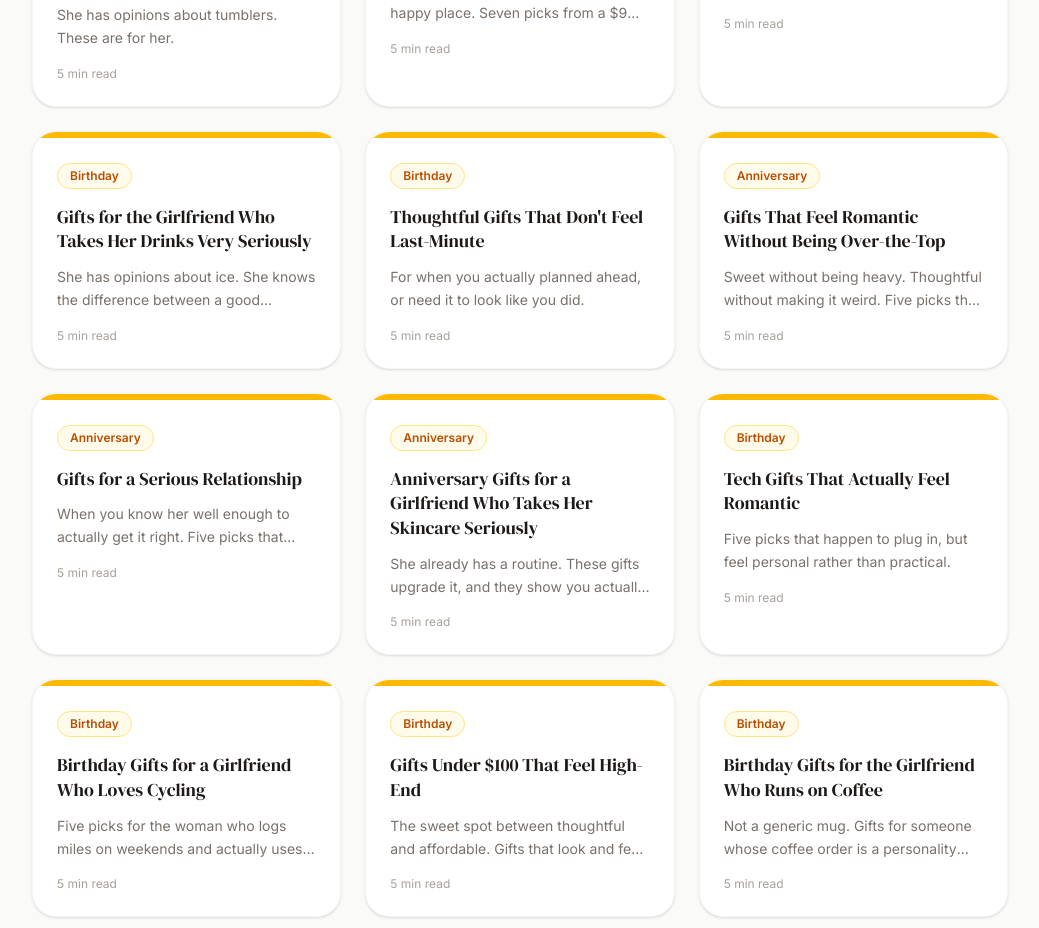
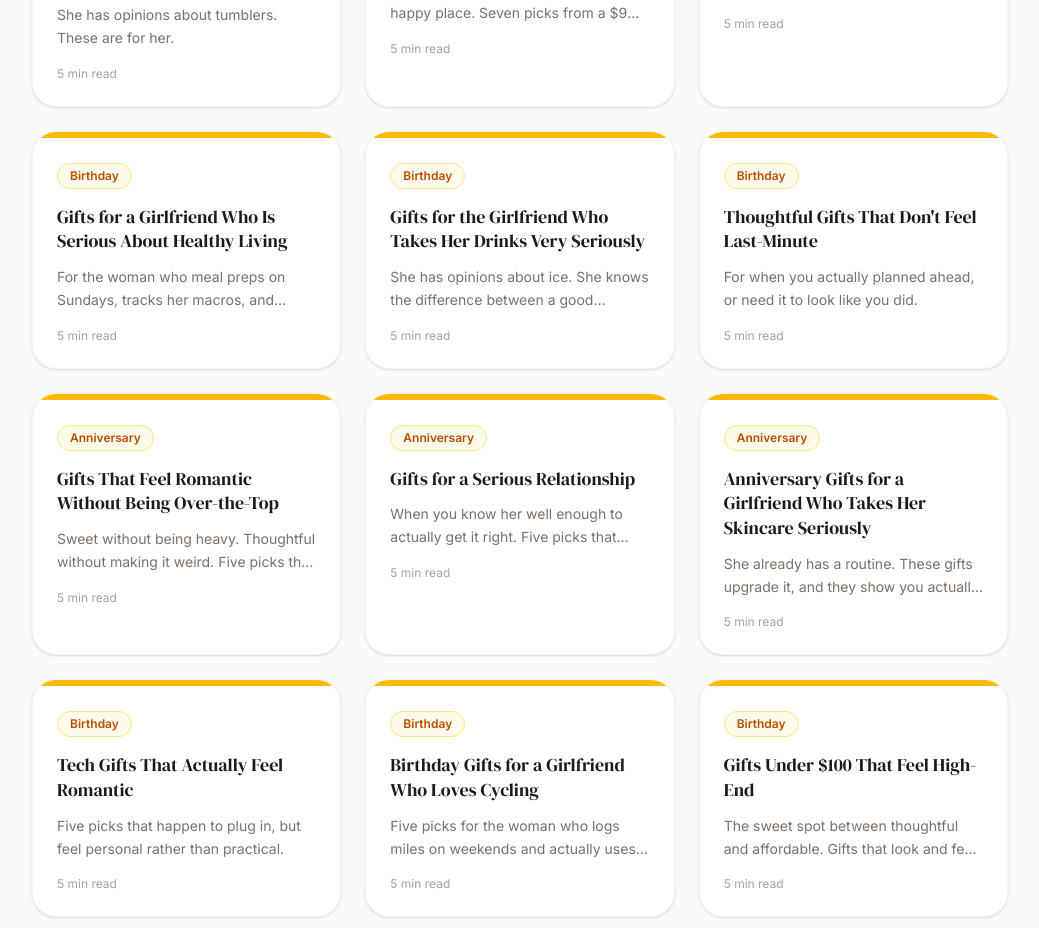
Before and after one commit to CAMGREEN637/gift-ai-frontend, a Next.js app: page /blog in a window 1280 px wide. Shown: the part 1462-2390 px from the top of the page, without its empty margins (120-1159 px from the left). Built offline with nearby package versions, Linux system fonts and the light colour scheme; no server answers.

Commit message:
healthy living

```diff
--- a/content/articles.ts
+++ b/content/articles.ts
@@ -4325,6 +4325,89 @@ export const SAMPLE_ARTICLES: GiftArticle[] = [
       { type: "cta" }
     ]
   },
+// ============================================================================
+  // GIFTS — HEALTHY LIVING / WELLNESS / HEALTHY EATING
+  // ============================================================================
+  {
+    slug: "gifts-for-girlfriend-who-loves-healthy-eating",
+    title: "Gifts for a Girlfriend Who Is Serious About Healthy Living",
+    excerpt: "For the woman who meal preps on Sundays, tracks her macros, and knows exactly what goes into her smoothie.",
+    occasion: "birthday",
+    interests: ["fitness", "wellness", "cooking", "gardening"],
+    readTime: "5 min read",
+    publishedAt: "2026-05-24",
+    relatedArticles: [
+      "birthday-gifts-fitness",
+      "birthday-gifts-running",
+      "gifts-for-girlfriend-who-is-a-workaholic",
+      "birthday-gifts-wellness"
+    ],
+    sections: [
+      {
+        type: "text",
+        heading: "Healthy eating is a practice, not a phase",
+        body: "For a girlfriend who genuinely cares about what she eats and how she fuels herself, this is not a January resolution, it is a lifestyle. She reads ingredient labels, she grows her own herbs when she can, she knows the difference between a genuinely good protein smoothie and one that is mostly sugar in a different format. The best gifts for this person are the ones that support the practice she has already built, not ones that imply she should start one."
+      },
+      {
+        type: "text",
+        heading: "What works across every budget",
+        body: "The six picks below run from $28 to $499, and each one serves a different part of the healthy living picture: tracking what she eats and drinks, growing what she uses in her kitchen, making her workouts more effective, and monitoring the recovery and sleep that make everything else actually work. None of them are gimmicks and none of them require her to change anything about what she already does."
+      },
+      {
+        type: "picks",
+        gifts: [
+          {
+            name: "Recipe Journal with Gold Pen",
+            price: "$28.00",
+            reason: "A hardcover recipe journal with 240 pages and a gold pen, designed for someone who creates and refines their own recipes rather than just following them. For a girlfriend who experiments with healthy cooking, this is the place to capture what actually worked: the macros she has dialled in, the smoothie ratios she has perfected, the meals she wants to make again. It is a small gift that acknowledges her cooking as a practice worth documenting.",
+            url: "https://www.amazon.com/dp/B0FXSJL511?tag=cbggiftapp637-20",
+            image_url: "https://m.media-amazon.com/images/I/81q1dU0MPTL._AC_SY300_SX300_QL70_FMwebp_.jpg"
+          },
+          {
+            name: "BOOST Smart Water Bottle 32oz",
+            price: "$46.00",
+            reason: "An insulated stainless steel bottle with time markers and hydration reminders that track daily intake against a goal. For someone who cares about nutrition, hydration is rarely an afterthought, and this is the bottle that makes staying on top of it passive rather than deliberate. The smart tracking works alongside everything else she already does, which is the right kind of gift for someone who does not need convincing to care about their health.",
+            url: "https://www.amazon.com/Reminder-BPA-Free-Stainless-Insulated-Tracker/dp/B0D479ZB2L?crid=2ADBEYGJS8OO6&dib=eyJ2IjoiMSJ9.NcnSz236mSprkeX4A2qXy4mK-hS6mdHPWsjmlPc9QPq7qysOzmy2Ava-HoXBRhLFIGkuRoiSx7wo-89VTErp-U9gf8nwYq4jFesY9FvUQHt6N5yIp8d7q7FCO2AJGiY7vShN4ZKejnmq0bkIAvJkyLqjsYgXMNlJ7zp78zVOcTDfQcFPvJFFVLxIH0wlb3LRRBhbVmyS2W01V71SGLo4PGOO7PY_30B-Iafzu6_kPC3j9GRbO4-508Q196iIgmFdblaDGdQYRYKxIYsS3Sx9S5Pb6vLkPKNZCDeW46hKEcE.yi_sBYcR-NsCF1PDFKvLhY6mMDJ-7UAJ-aPMcaMVNoM&dib_tag=se&keywords=smart%2Bwater%2Bbottle&qid=1776010057&sprefix=smart%2Bwater%2Bbottle%2Caps%2C327&sr=8-7&th=1&linkCode=ll2&tag=cbggiftapp637-20&linkId=14aae9ebd86d64f726c2df4bec4a6e7d&language=en_US&ref_=as_li_ss_tl",
+            image_url: "https://m.media-amazon.com/images/I/61j0emHta6L._AC_SY300_SX300_QL70_FMwebp_.jpg"
+          },
+          {
+            name: "Bala Bangles Adjustable Wrist & Ankle Weights",
+            price: "$55.00",
+            reason: "Weighted bangles that add constant low-level resistance to any movement, from a walk to a yoga session to tidying the kitchen. Bala is one of the few fitness accessories that looks like it belongs on a nightstand rather than in a gym bag, which is part of why it has become a cult product among women who take wellness seriously. For a girlfriend who is already active and wants to upgrade the intensity of what she already does rather than adding a whole new workout, these are the gift that makes every hour count a little more.",
+            url: "https://www.amazon.com/dp/B0BQCJRL6Q?_encoding=UTF8&th=1&linkCode=ll2&tag=cbggiftapp637-20&linkId=c3ea6a28710d170f2c7e0b1d28359b92&language=en_US&ref_=as_li_ss_tl",
+            image_url: "https://m.media-amazon.com/images/I/61yHjkXkINL._AC_SY300_SX300_QL70_FMwebp_.jpg"
+          },
+          {
+            name: "17-Pod Hydroponics Growing System",
+            price: "$109.00",
+            reason: "A countertop hydroponic garden with LED grow lights and space for 17 plants: herbs, greens, cherry tomatoes, or whatever she wants to grow year-round without a garden. For a girlfriend who prioritizes fresh ingredients and knows exactly where her food comes from, growing her own is the logical extension of how she already eats. The system handles the watering and lighting automatically, which means the only thing she needs to do is harvest.",
+            url: "https://www.amazon.com/dp/B0CQN9Z2WD?tag=cbggiftapp637-20",
+            image_url: "https://m.media-amazon.com/images/I/818unoUl7-L._AC_SY300_SX300_QL70_FMwebp_.jpg"
+          },
+          {
+            name: "Garmin Venu Sq Smartwatch",
+            price: "$119.99",
+            reason: "A Garmin GPS smartwatch with built-in health tracking for heart rate, sleep, stress, hydration, and calorie burn, in a slim, lightweight design that works as an everyday watch as much as a fitness device. For a girlfriend who approaches her health with data rather than guesswork, this is the tool that consolidates everything she is already tracking into a single, accurate source. Garmin is the brand that health-serious people actually use, and the Venu Sq specifically is the version that does not look like gym equipment.",
+            url: "https://www.amazon.com/dp/B095J8MDX1?tag=cbggiftapp637-20",
+            image_url: "https://m.media-amazon.com/images/I/71dxG5vHYcL._AC_UY218_.jpg"
+          },
+          {
+            name: "Rose Gold Oura Ring",
+            price: "$499.00",
+            reason: "The Oura Ring is a sleek wearable that tracks sleep quality, heart rate variability, body temperature, and recovery scores through an app that learns her patterns over time. For someone who understands that nutrition and exercise are only as effective as the recovery that supports them, the Oura closes the loop on the part of health that most trackers do poorly. It also looks like jewelry rather than a fitness device, which for a girlfriend who cares about how she presents matters. Only give this if she has mentioned wanting one or follows health content closely enough to know what it is.",
+            url: "https://www.amazon.com/Oura-Ring-Tracking-Wearable-Fitness/dp/B0D9WV3474?crid=1SF6Z7F9VRB46&dib=eyJ2IjoiMSJ9.IzR6mfi0tEmvMVGOTQpLj0AKbm96ymX28ha5429xXCJwa2zoLYJolC5su-0p8OebQs35hNsR-K8Cp7d9aWLh1l_5ZYDq27fOM3fpmRcEOf1_aRzgqtB_GCYzCZdjq6eujSIgGqaYDVFrfp1qsYAE3LAxabmfjKpkrTkvFQO-BCo5CecCI8A8uxb4lgzvkIxNn6xAhL_5jq5yYCstRkH_mK2VHv98Q7o7FiFH9oIkCyE.jkKLgUH4BjH_jDLkzb-EVEjSSQ4ZWZWByiENll3Qyko&dib_tag=se&keywords=Oura%2BRing%2Bgen%2B3&qid=1773371204&sbo=RZvfv%2F%2FHxDF%2BO5021pAnSA%3D%3D&sprefix=oura%2Bring%2Bgen%2B3%2B%2Caps%2C232&sr=8-1&th=1&linkCode=ll2&tag=cbggiftapp637-20&linkId=7fefc7c69fb1dca3420cec09c1e66fab&language=en_US&ref_=as_li_ss_tl",
+            image_url: "https://m.media-amazon.com/images/I/51zKmnnZU8L._AC_SY300_SX300_QL70_FMwebp_.jpg"
+          }
+        ]
+      },
+      {
+        type: "text",
+        heading: "One thing to avoid",
+        body: "Do not give a cookbook full of indulgent recipes, a gift basket of processed snacks, or anything that implies she needs to loosen up about food. She has a relationship with what she eats that she has built deliberately, and the right gift respects that rather than poking at it."
+      },
+      { type: "cta" }
+    ]
+  },
 ];
 
 // ============================================================================
```
